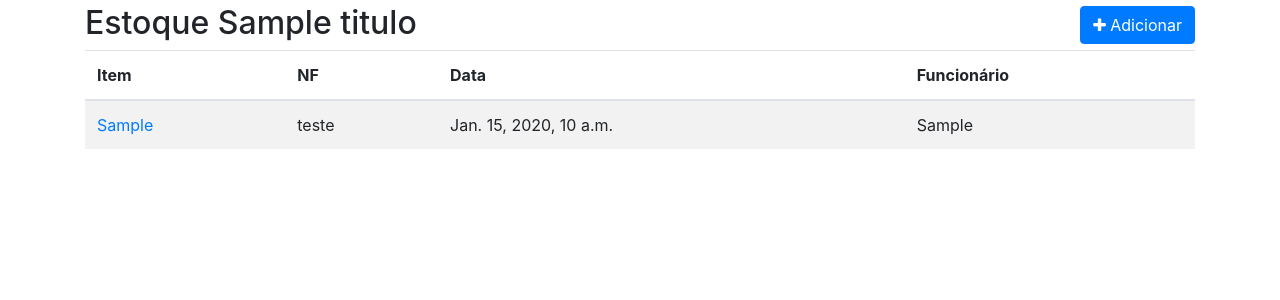
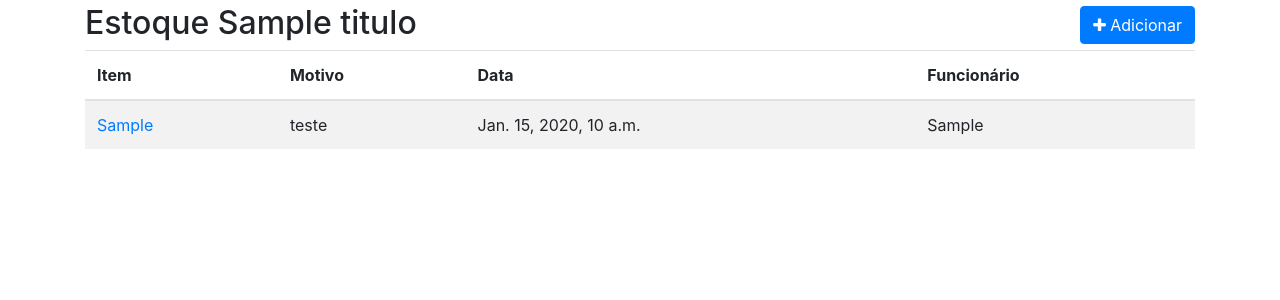
Before and after one commit to jhonatanruelo/estoquecvm, a Django app: template projeto/estoque/templates/estoque_list.html in a window 1280 px wide. Shown: the part 56-356 px from the top of the page. Run offline with Django 3.2, Linux system fonts and the light colour scheme; the template is opened without the code that fills it: most values are stand-ins (such as "Sample title", 1, 10 or a date in 2020); some libraries are stand-ins or nearby versions.

```diff
--- a/projeto/estoque/templates/estoque_list.html
+++ b/projeto/estoque/templates/estoque_list.html
@@ -17,7 +17,7 @@
     <thead>
       <tr>
         <th>Item</th>
-        <th>NF</th>
+        <th>Motivo</th>
         <th>Data</th>
         <th>Funcionário</th>
       </tr>
```
